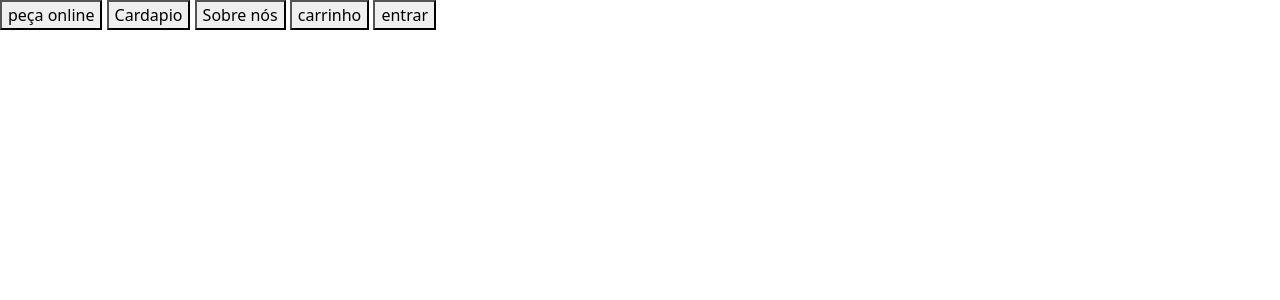
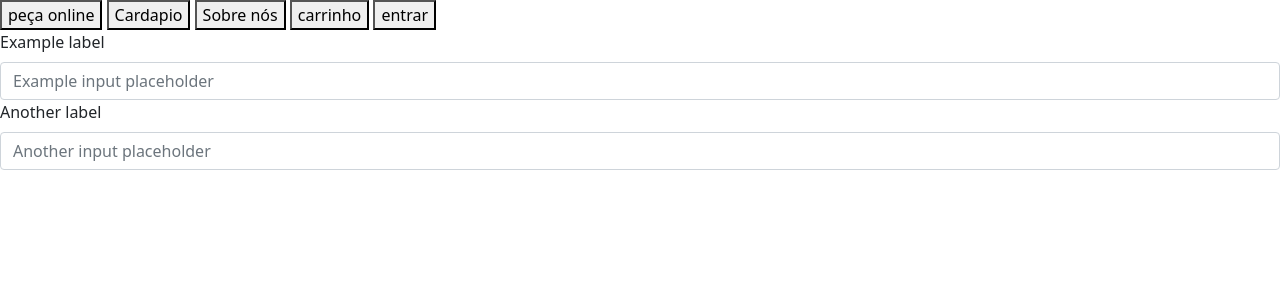
Before and after one commit to meawtec/pizzarela, a PHP site: page / in a window 1280 px wide. Shown: the part 56-356 px from the top of the page. Run offline with PHP 8.4, Linux system fonts and the light colour scheme.

Commit message:
teste1.2

```diff
--- a/index.php
+++ b/index.php
@@ -47,8 +47,14 @@
         <button type="button" > entrar</button>
 </a>
 <div>
-
-
+</div>
+<div id="promocoes">
+  <label for="formGroupExampleInput" class="form-label">Example label</label>
+  <input type="text" class="form-control" id="formGroupExampleInput" placeholder="Example input placeholder">
+</div>
+<div class="mb-3">
+  <label for="formGroupExampleInput2" class="form-label">Another label</label>
+  <input type="text" class="form-control" id="formGroupExampleInput2" placeholder="Another input placeholder">
 </div>
 
 </body>
```
